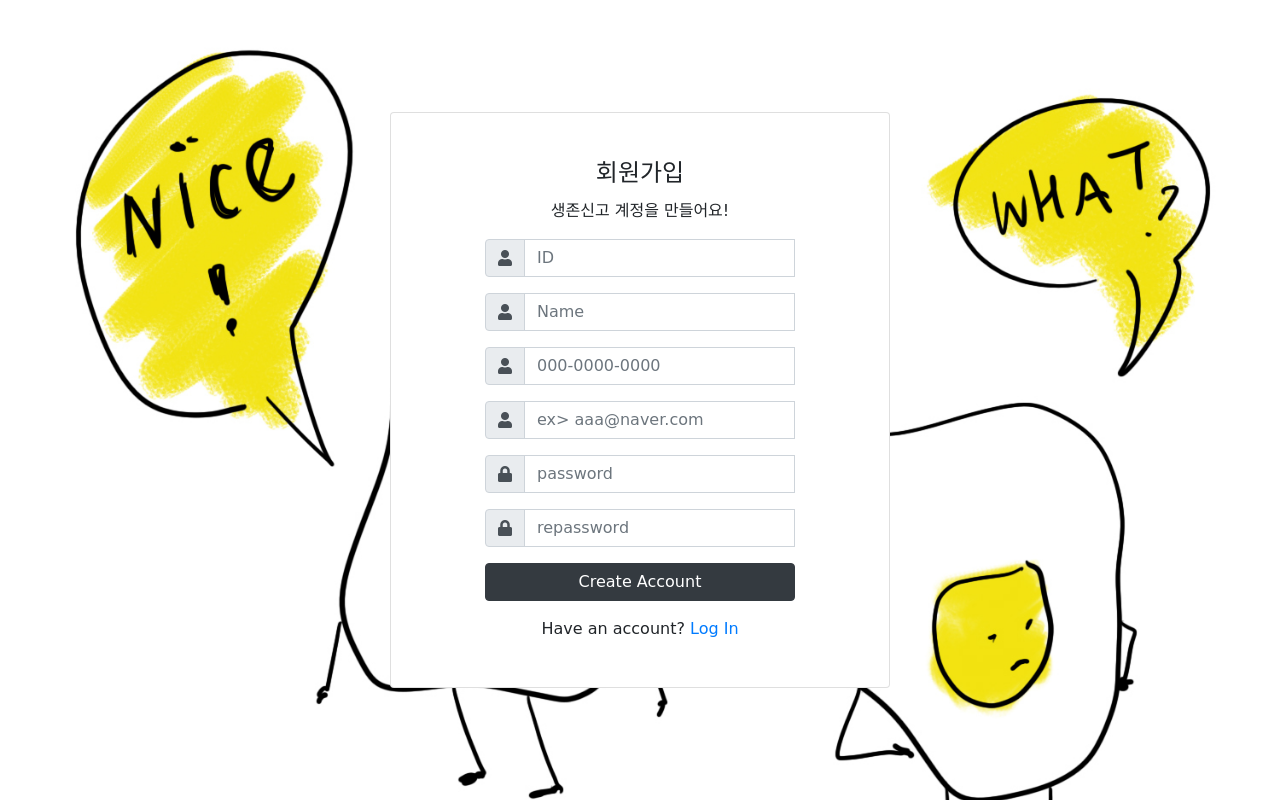
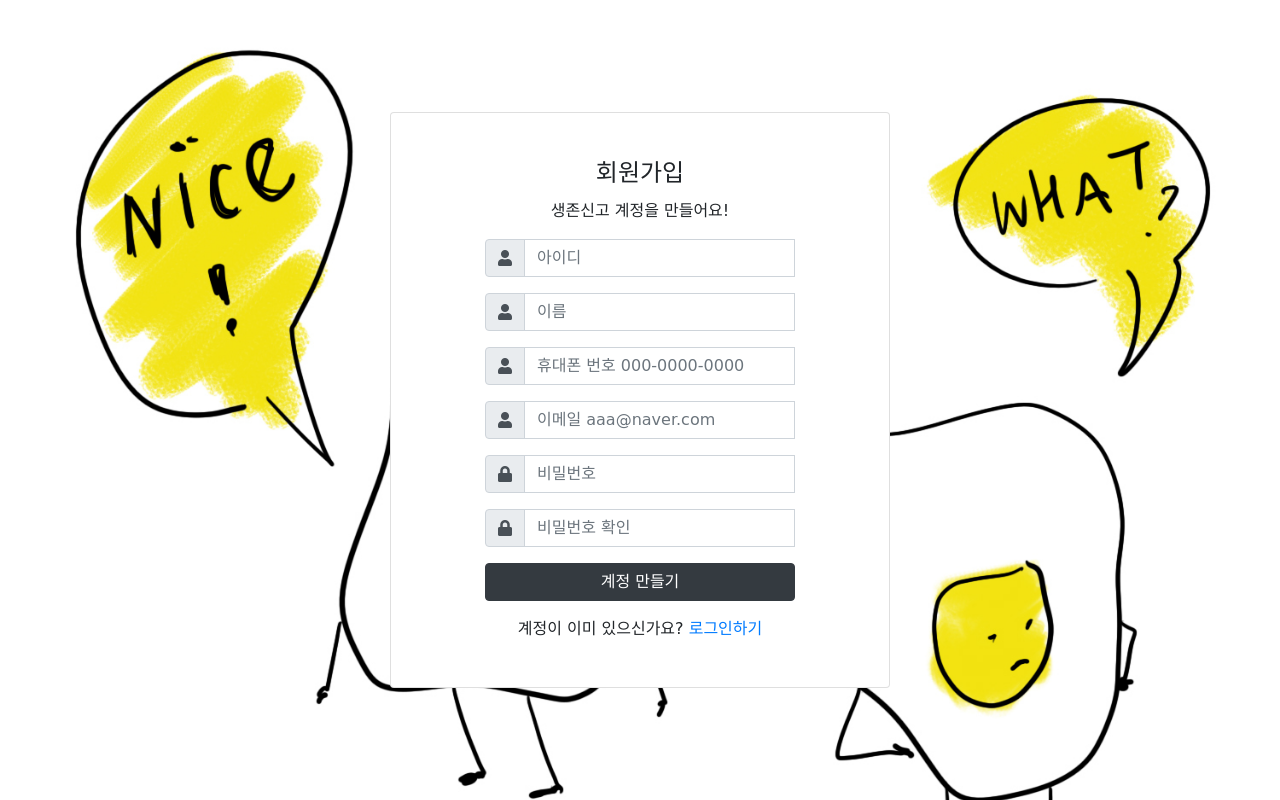
Before and after one commit to jbae9/talmo, a Flask app: page /signUp in a window 1280 px wide. Run offline with Flask 2, Linux system fonts and the light colour scheme; some libraries are stand-ins or nearby versions; some web fonts are replaced.

Commit message:
signup 영어 목록 한글로 변경

```diff
--- a/templates/signUp.html
+++ b/templates/signUp.html
@@ -32,7 +32,7 @@
                                 <i class="fa fa-user"></i>
                             </span>
                         </div>
-                        <input id="id" type="text" class="form-control" placeholder="ID" maxlength='10' required>
+                        <input id="id" type="text" class="form-control" placeholder="아이디" maxlength='10' required>
                         <div id="overlapErr" class="invalid-feedback help-block">
                             2글자 이상 입력하세요.
                         </div>
@@ -45,7 +45,7 @@
                                 <i class="fa fa-user"></i>
                             </span>
                         </div>
-                        <input id="name" type="text" class="form-control" placeholder="Name" maxlength='10' required>
+                        <input id="name" type="text" class="form-control" placeholder="이름" maxlength='10' required>
                         <div id="overErr" class="invalid-feedback help-block">
                             2글자 이상 입력하세요.
                         </div>
@@ -58,7 +58,7 @@
                                 <i class="fa fa-user"></i>
                             </span>
                         </div>
-                        <input id="phone" type="text" class="form-control" placeholder="000-0000-0000" required>
+                        <input id="phone" type="text" class="form-control" placeholder="휴대폰 번호 000-0000-0000" required>
                         <div id="phoneErr" class="invalid-feedback help-block">
                             휴대폰 번호 형식에 맞지 않습니다.
                         </div>
@@ -71,7 +71,7 @@
                                 <i class="fa fa-user"></i>
                             </span>
                         </div>
-                        <input id="email" type="text" class="form-control" placeholder="ex> aaa@naver.com" required>
+                        <input id="email" type="text" class="form-control" placeholder="이메일 aaa@naver.com" required>
                         <div id="emailErr" class="invalid-feedback help-block">
                             이메일 형식에 맞지 않습니다.
                         </div>
@@ -84,7 +84,7 @@
                                 <i class="fa fa-lock"></i>
                             </span>
                         </div>
-                        <input id="pwd" type="password" class="form-control" placeholder="password" maxlength='12'
+                        <input id="pwd" type="password" class="form-control" placeholder="비밀번호" maxlength='12'
                             required>
                         <div id="pwdRegErr" class="invalid-feedback help-block">
                             8글자 이상 12글자 이하 입력하세요.
@@ -98,7 +98,7 @@
                                 <i class="fa fa-lock"></i>
                             </span>
                         </div>
-                        <input id="rePwd" type="password" class="form-control" placeholder="repassword" maxlength='12'
+                        <input id="rePwd" type="password" class="form-control" placeholder="비밀번호 확인" maxlength='12'
                             required>
                         <div id="rePwdgErr" class="invalid-feedback help-block">
                             비밀번호와 일치하지 않습니다. 다시 입력해 주세요.
@@ -108,12 +108,12 @@
                     <div class="form-group">
                         <!-- submit-button// -->
                         <button type="button" class="btn btn-dark btn-block" onclick="saveAccount()">
-                            Create Account
+                            계정 만들기
                         </button>
                         <!-- submit-button// -->
                     </div>
 
-                    <p class="text-center">Have an account? <a href="/">Log In</a></p>
+                    <p class="text-center">계정이 이미 있으신가요? <a href="/">로그인하기</a></p>
                 </form>
             </article>
         </div>
```
